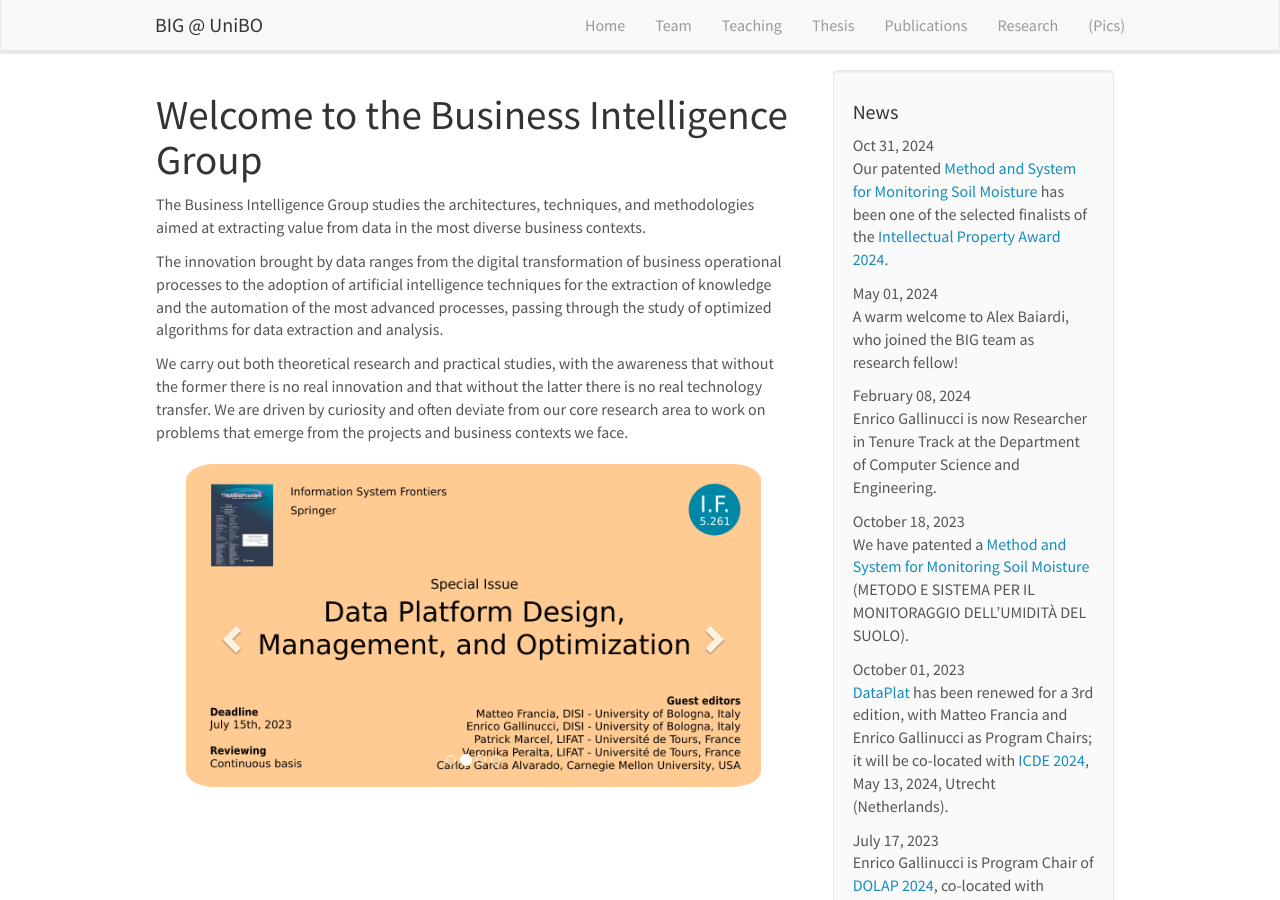
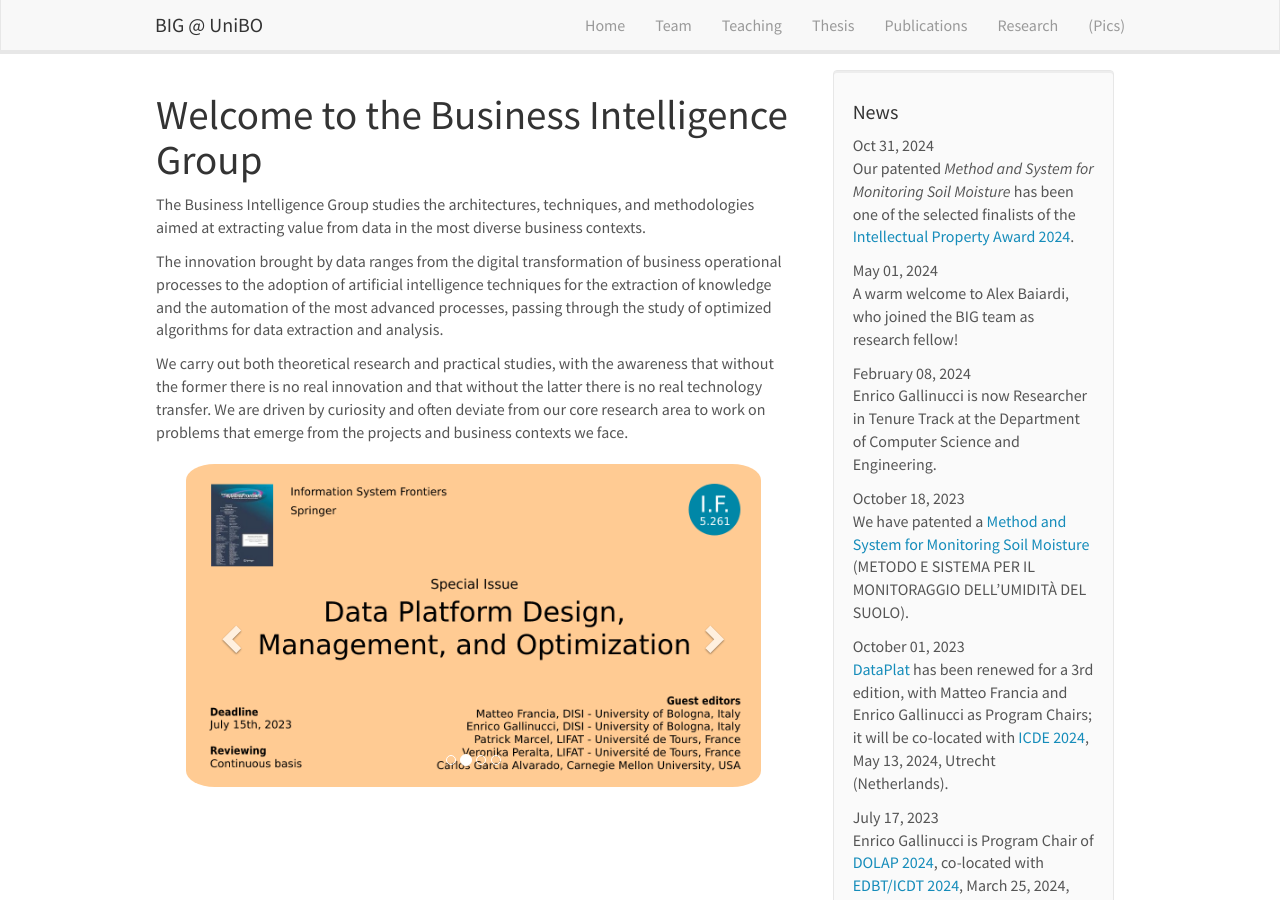
Before and after one commit to big-unibo/big-unibo.github.io, a Jekyll site: the page built from _pages/home.md, in a window 1280 px wide and 900 px high. Built offline with Jekyll 4.4.1, drawn with Linux system fonts in a browser that asks for light colours; nearby versions of some CDN libraries.

Commit message:
updated news

```diff
--- a/_data/news.yml
+++ b/_data/news.yml
@@ -1,5 +1,5 @@
 - date: Oct 31, 2024
-  headline: "Our patented <a href='https://www.uibm.gov.it/bancadati/single_search/text_search/index/'>Method and System for Monitoring Soil Moisture</a> has been one of the selected finalists of the <a href='https://magazine.unibo.it/archivio/2024/10/31/luniversita-di-bologna-premiata-agli-intellectual-property-award'>Intellectual Property Award 2024</a>."
+  headline: "Our patented <i>Method and System for Monitoring Soil Moisture</i> has been one of the selected finalists of the <a href='https://magazine.unibo.it/archivio/2024/10/31/luniversita-di-bologna-premiata-agli-intellectual-property-award'>Intellectual Property Award 2024</a>."
 
 - date: May 01, 2024
   headline: "A warm welcome to Alex Baiardi, who joined the BIG team as research fellow!"
```
